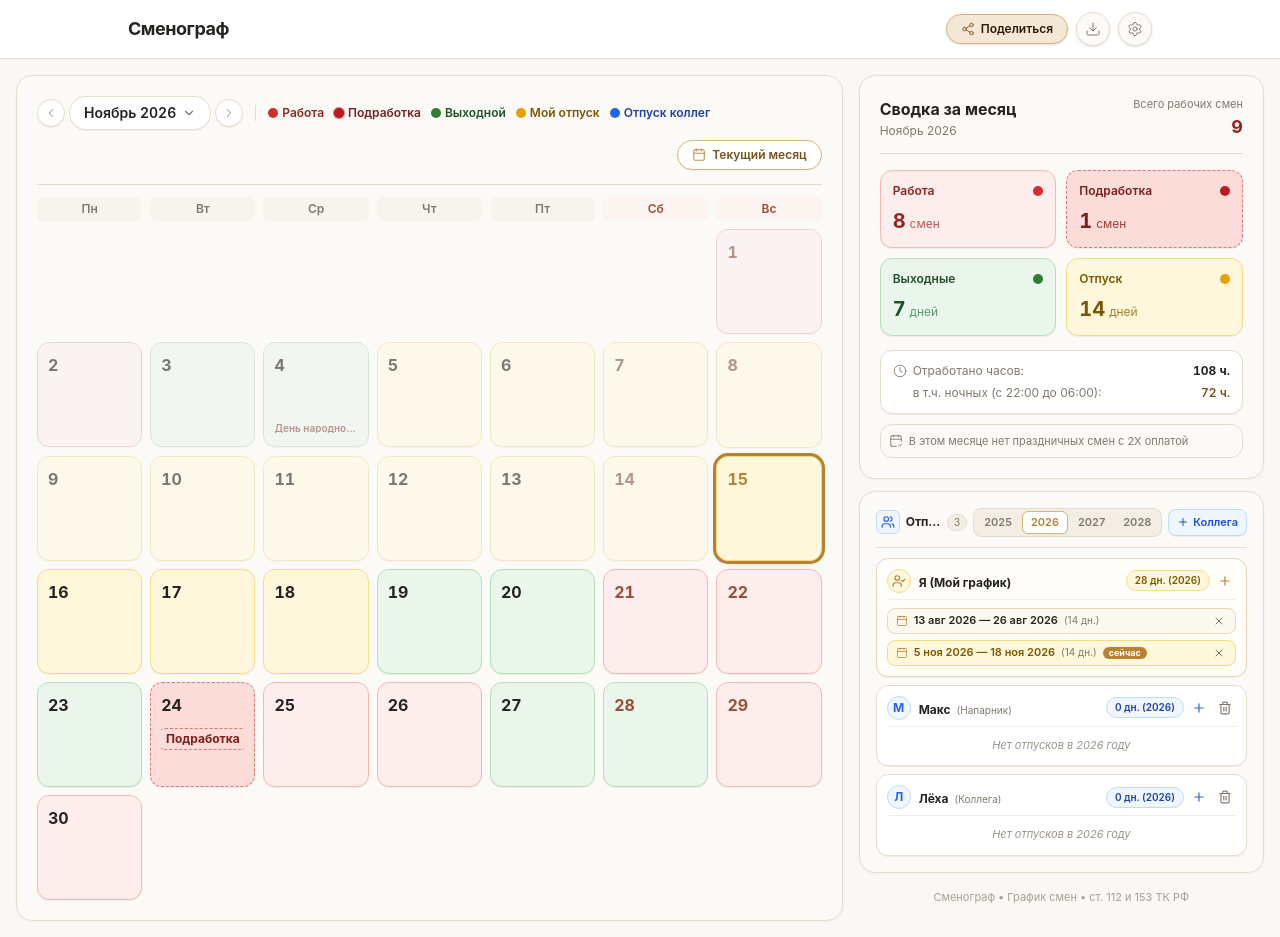
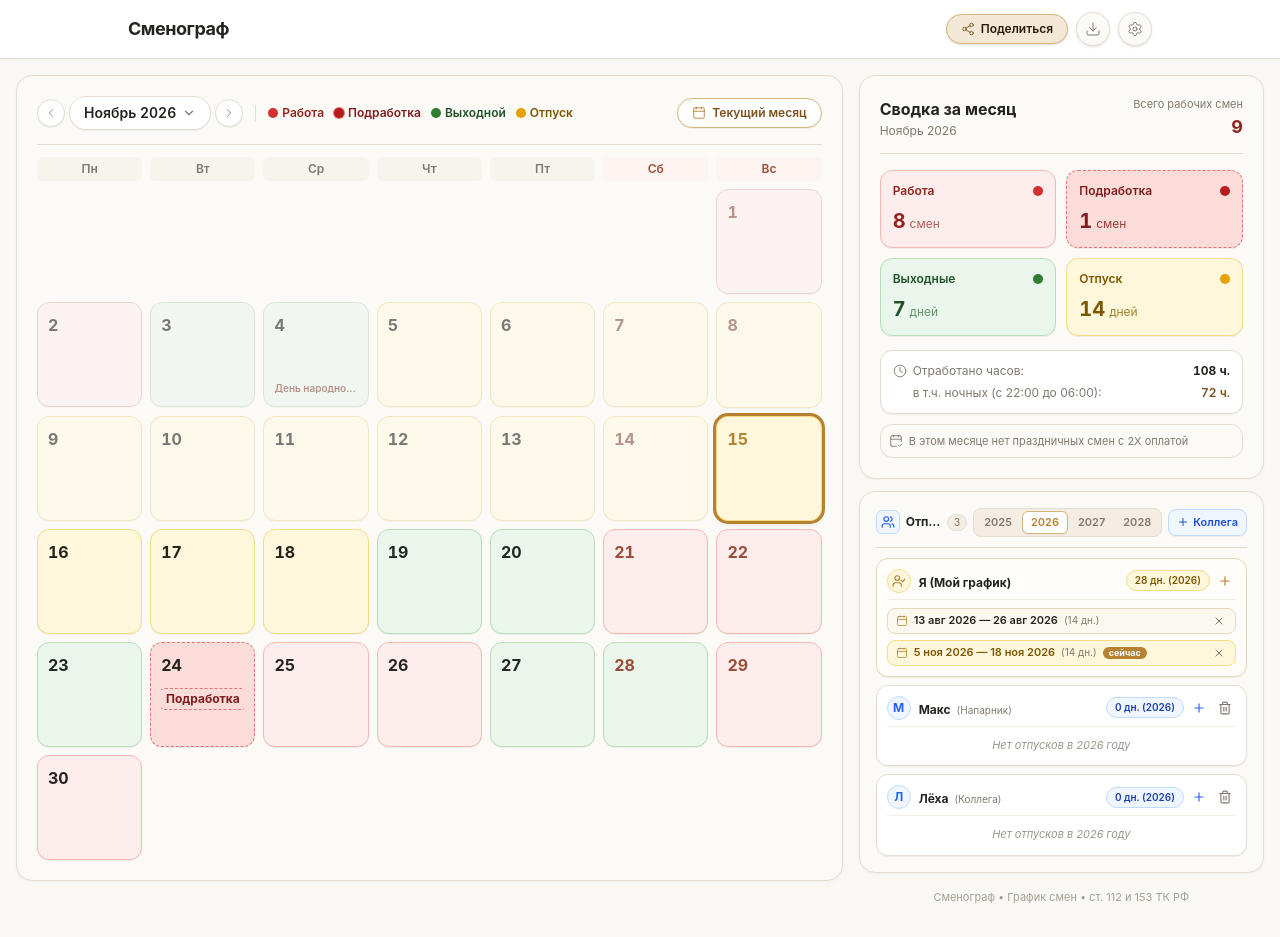
Before and after one commit to antajl/tabelium, a React (Vite) app: page / in a window 1280 px wide. Built offline with nearby package versions, Linux system fonts and the light colour scheme.

Commit message:
style: remove colleagues vacation label from top calendar legend

```diff
--- a/src/components/CalendarGrid.tsx
+++ b/src/components/CalendarGrid.tsx
@@ -189,12 +189,7 @@ export const CalendarGrid: React.FC<CalendarGridProps> = ({
 
             <div className="flex items-center gap-1">
               <span className="w-2.5 h-2.5 rounded-full bg-[#e5a100] shrink-0" />
-              <span className="font-semibold text-[#7d5600]">Мой отпуск</span>
-            </div>
-
-            <div className="flex items-center gap-1">
-              <span className="w-2.5 h-2.5 rounded-full bg-[#2563eb] shrink-0" />
-              <span className="font-semibold text-[#1e40af]">Отпуск коллег</span>
+              <span className="font-semibold text-[#7d5600]">Отпуск</span>
             </div>
           </div>
         </div>
```
